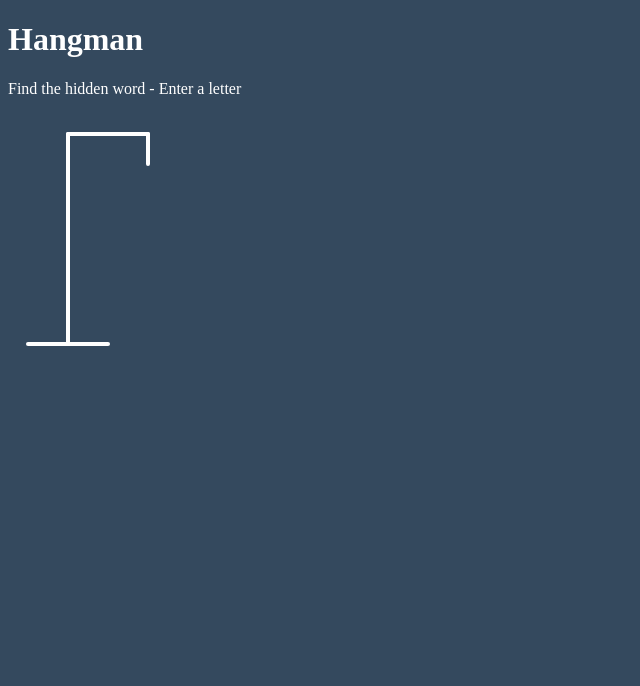
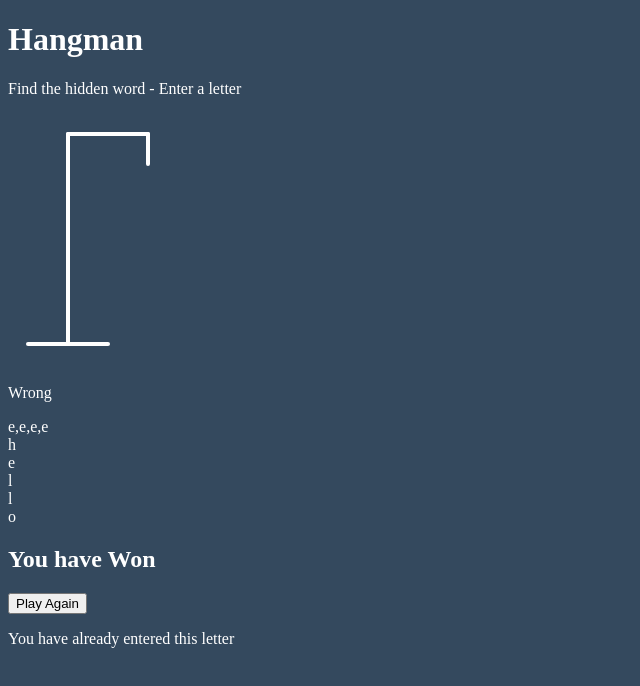
Before and after one commit to svvntos/hangmanGame, a plain HTML site: page index.html in a window 1280 px wide. Shown: the whole page, without its empty margins (0-640 px from the left). Drawn offline with Linux system fonts and the light colour scheme.

Commit message:
Done with all the Html for notifications, now working on main styling

```diff
--- a/index.html
+++ b/index.html
@@ -29,6 +29,37 @@
             <line x1="140" y1="150" x2="120" y2="180" class="figure-part"/>
             <line x1="140" y1="150" x2="160" y2="180" class="figure-part"/>
         </svg>
+
+        <div class="wrong-letters-container">
+            <div id="wrong-letters">
+                <p>Wrong</p>
+                <span>e,e,e,e</span>
+            </div>
+        </div>
+
+        <div class="word" id="word">
+            <div class="letter">h</div>
+            <div class="letter">e</div>
+            <div class="letter">l</div>
+            <div class="letter">l</div>
+            <div class="letter">o</div>
+        </div>
     </div>
+
+    <!-- Container for final message -->
+
+    <div class="popup-container" id="popup-container">
+        <div class="popup">
+            <h2 id="final-message">You have Won</h2>
+            <button id="play-button">Play Again</button>
+        </div>
+    </div>
+
+    <!-- Notification -->
+    <div class="notification-container" id="notification-container">
+        <p>You have already entered this letter</p>
+    </div>
+
+
 </body>
 </html>
```
